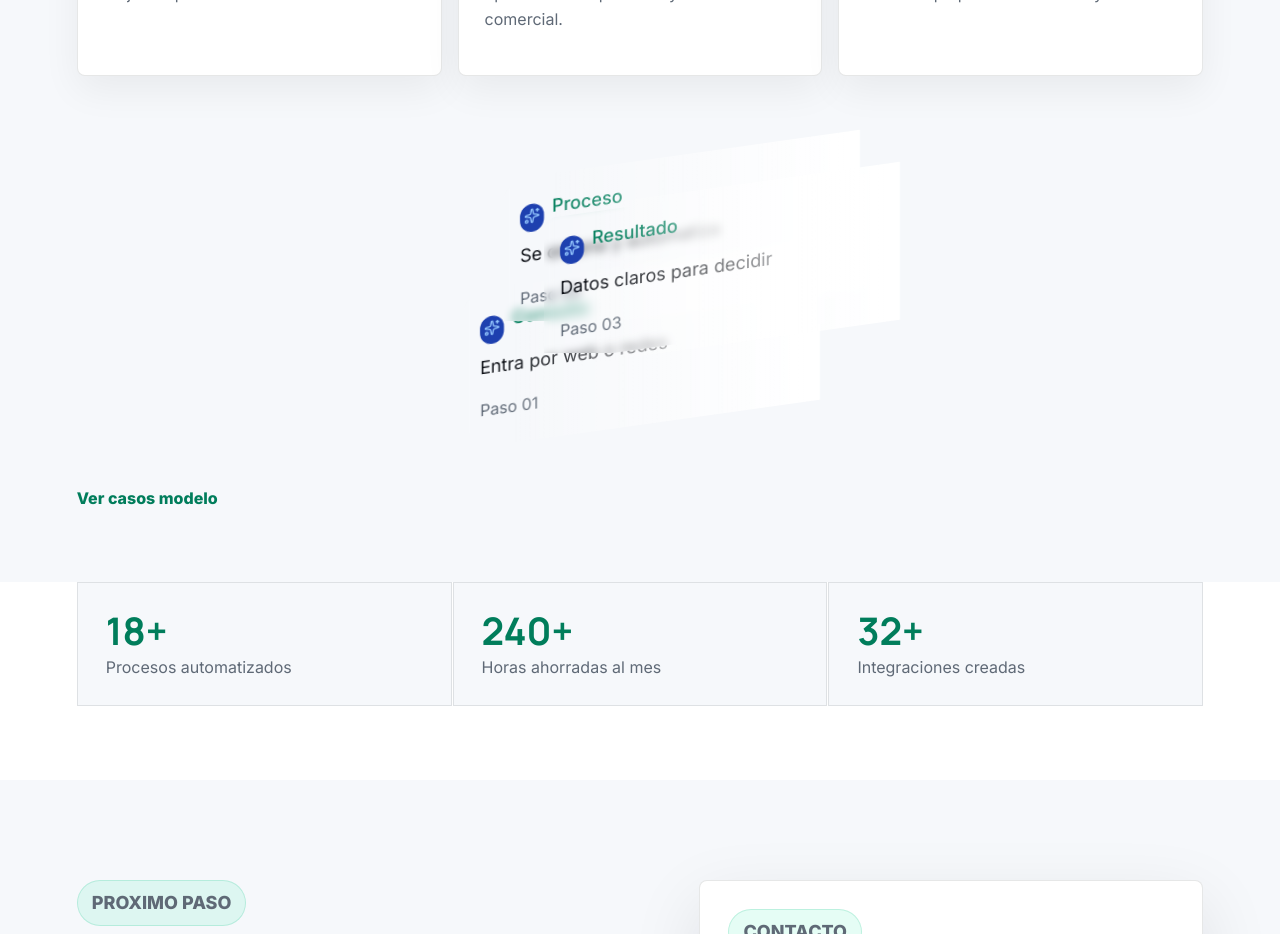
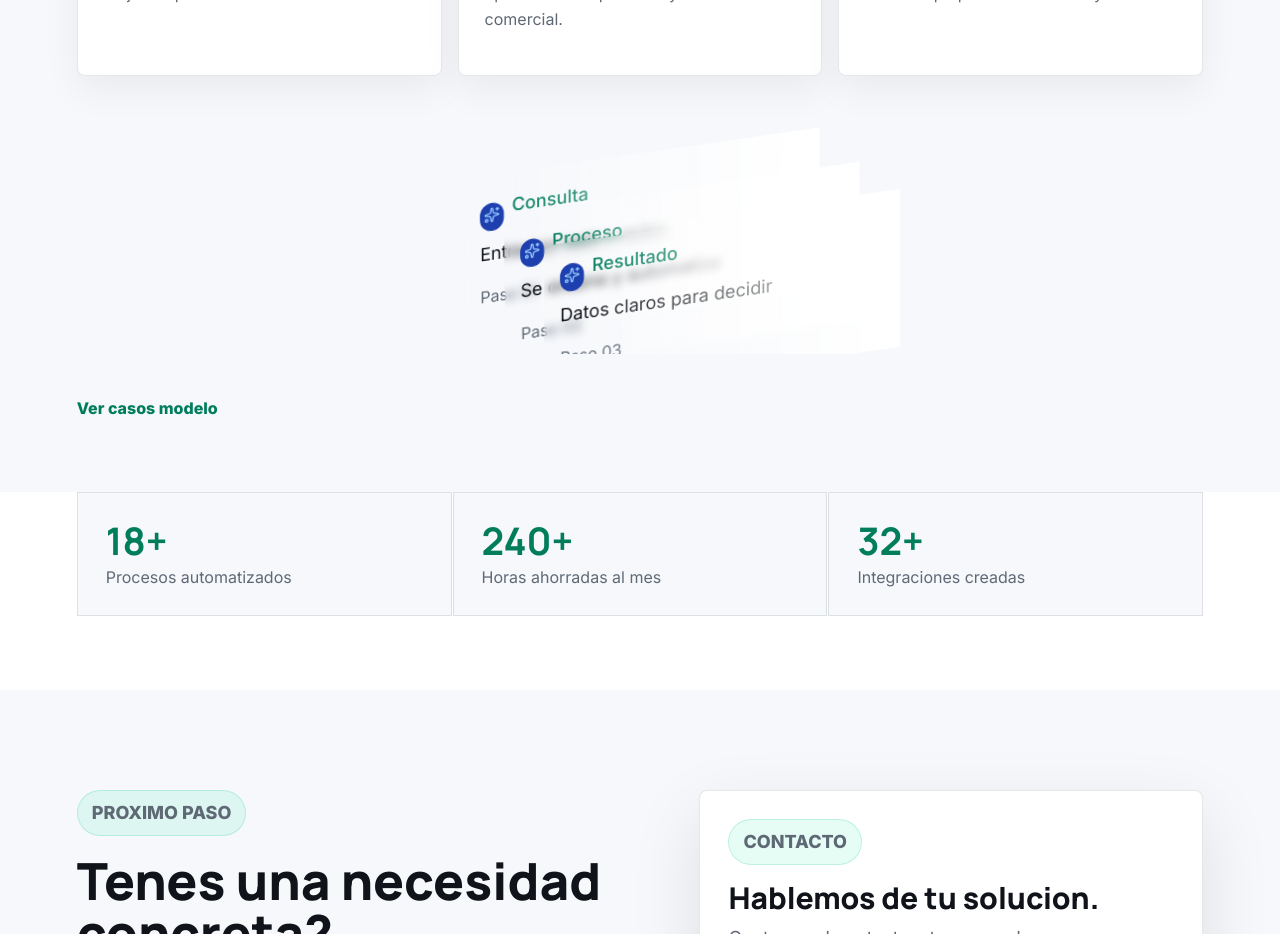
Before and after one commit to LucasT27/NexoLT, a Next.js app: page / in a window 1280 px wide. Shown: the part 1960-2894 px from the top of the page. Built offline with nearby package versions, Linux system fonts and the light colour scheme.

Commit message:
fix: animate display cards

```diff
--- a/src/components/ui/display-cards.tsx
+++ b/src/components/ui/display-cards.tsx
@@ -1,6 +1,7 @@
 "use client";
 
 import { cn } from "@/lib/utils";
+import { motion, useReducedMotion } from "framer-motion";
 import { Sparkles } from "lucide-react";
 
 interface DisplayCardProps {
@@ -46,6 +47,7 @@ interface DisplayCardsProps {
 }
 
 export default function DisplayCards({ cards }: DisplayCardsProps) {
+  const shouldReduceMotion = useReducedMotion();
   const defaultCards = [
     {
       className: "[grid-area:stack] hover:-translate-y-10 before:absolute before:w-[100%] before:outline-1 before:rounded-xl before:outline-border before:h-[100%] before:content-[''] before:bg-blend-overlay before:bg-background/50 grayscale-[100%] hover:before:opacity-0 before:transition-opacity before:duration:700 hover:grayscale-0 before:left-0 before:top-0",
@@ -63,7 +65,26 @@ export default function DisplayCards({ cards }: DisplayCardsProps) {
   return (
     <div className="grid [grid-template-areas:'stack'] place-items-center opacity-100 animate-in fade-in-0 duration-700">
       {displayCards.map((cardProps, index) => (
-        <DisplayCard key={index} {...cardProps} />
+        <motion.div
+          key={index}
+          style={{ gridArea: "stack" }}
+          animate={
+            shouldReduceMotion
+              ? { y: 0, rotate: 0 }
+              : {
+                  y: [0, -12, 0, 8, 0],
+                  rotate: [0, 0.8, 0, -0.6, 0]
+                }
+          }
+          transition={{
+            duration: 7 + index,
+            repeat: Infinity,
+            ease: "easeInOut",
+            delay: index * 0.7
+          }}
+        >
+          <DisplayCard {...cardProps} />
+        </motion.div>
       ))}
     </div>
   );
```
